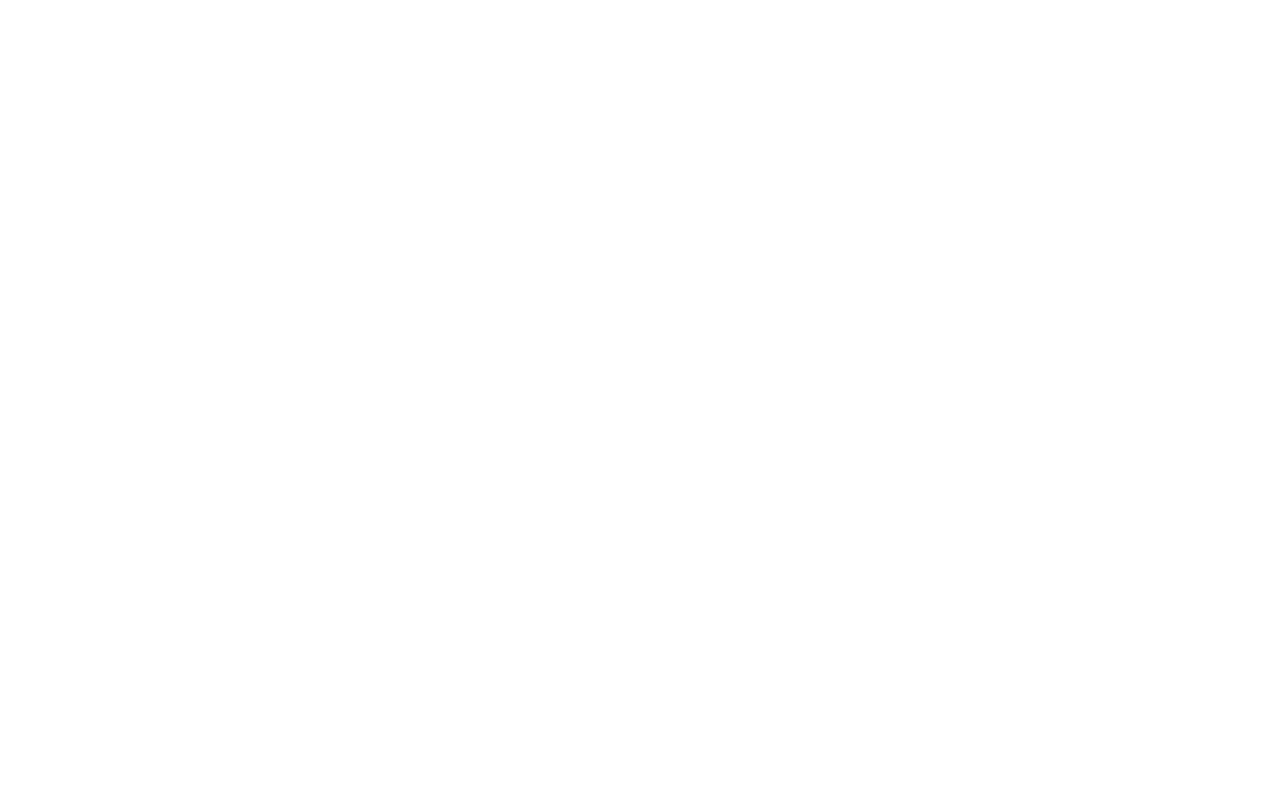
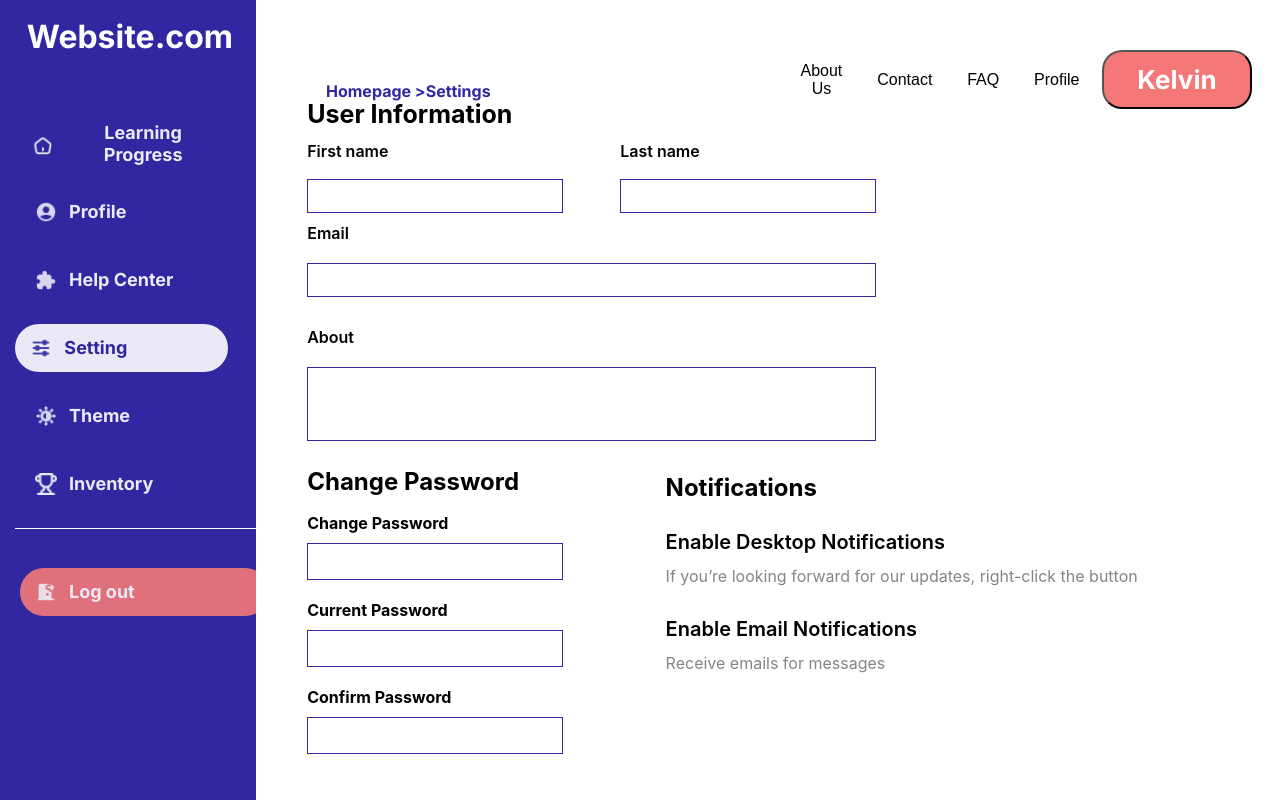
Before and after one commit to Networking-Platform/NetWhiz, a React (Create React App) app: page /settings in a window 1280 px wide. Before the commit this address had no page. Built offline with nearby package versions, Linux system fonts and the light colour scheme.

Commit message:
fixed build errors

```diff
--- a/src/App.tsx
+++ b/src/App.tsx
@@ -12,6 +12,7 @@
 import "@fontsource/inter/700.css";
 import { BrowserRouter as Router, Route, Routes, useNavigate } from 'react-router-dom';
 import View from './Components/View';
+import Settings from './Components/Settings';
 
 function App() {
 
@@ -58,6 +59,10 @@
     setPage('Progress');
   }
 
+  const toSettingsPage = () => {
+    setPage('Settings');
+  }
+
   return (
     <div>
       <Routes>
@@ -96,6 +101,7 @@
                                             InventoryHandler={toInventoryPage}
                                             backToHomeHandler={backToHome}
                                             ProgressHandler={toProgressPage}
+                                            SettingsHandler={toSettingsPage}
                                           />} />
         <Route path="/inventory" element={<Inventory
                                               ProfileHandler={toProfilePage}
@@ -107,6 +113,7 @@
                                               InventoryHandler={toInventoryPage}
                                               backToHomeHandler={backToHome}
                                               ProgressHandler={toProgressPage}
+                                              SettingsHandler={toSettingsPage}
                                             />} />
         <Route path="/inventory/view" element={<View
                                               ProfileHandler={toProfilePage}
@@ -117,6 +124,8 @@
                                               ViewHandler={toViewPage}
                                               InventoryHandler={toInventoryPage}
                                               backToHomeHandler={backToHome}
+                                              SettingsHandler={toSettingsPage}
+                                              ProgressHandler={toProgressPage}
                                             />} />
         <Route path="/progress" element={<Progress
                                               ProfileHandler={toProfilePage}
@@ -126,6 +135,18 @@
                                               getStartedHandler={goToLogin}
                                               InventoryHandler={toInventoryPage}
                                               ProgressHandler={toProgressPage}
+                                              SettingsHandler={toSettingsPage}
+                                            />} />
+        <Route path = "/settings" element={<Settings
+                                              ProfileHandler={toProfilePage}
+                                              aboutUsHandler={toAboutUsPage}
+                                              contactHandler={toContactPage}
+                                              FAQHandler={toFAQPage}
+                                              getStartedHandler={goToLogin}
+                                              InventoryHandler={toInventoryPage}
+                                              ProgressHandler={toProgressPage}
+                                              SettingsHandler={toSettingsPage}
+                                              backToHomeHandler={backToHome}
                                             />} />
       </Routes>
     </div>
--- /dev/null
+++ b/src/Styles/Settings.modules.css
@@ -0,0 +1,105 @@
+#userinfo {
+    color: black;
+    font-size: 25px;
+    font-weight: 650;
+    line-height: 22px;
+    margin-top: 6%;
+    margin-left: 5%;
+}
+
+#about-me-form form {
+    display: flex;
+    flex-direction: column;
+    max-width: 569px;
+    margin-top: 1.5%;
+    margin-left:5%;
+}
+
+#about-me-form input {
+    margin-bottom: 10px;
+    color: #3127A0;
+}
+
+#about-me-form label {
+    font-weight: 600;
+}
+
+#settings-emailaddress {
+    height: 30px;
+    width: 99%;
+    border-style: solid;
+    border-color: #3127A0;
+    border-width: 1.3px;
+
+}
+#settings-about {
+    height: 70px;
+    border-style: solid;
+    border-color: #3127A0;
+    border-width: 1.3px;
+}
+
+#sign-up-fields form {
+    height: 30px;
+}
+
+.settings-name {
+    height: 30px;
+    width: 250px;
+    border-style: solid;
+    border-color: #3127A0;
+    border-width: 1.3px;
+}
+
+#change-password {
+    color: black;
+    font-size: 24px;
+    font-weight: 650;
+    line-height: 22px;
+    margin-left: 5%;
+}
+#change-and-confirm {
+    float: left;
+    margin-left: 5%;
+    margin-top:2%;
+}
+
+#change-input, #current-input, #confirm-input {
+    width: 250px;
+    height: 33px;
+    margin-top: 10px;
+    margin-bottom: 20px;
+    font-size: 16px;
+    border-style: solid;
+    border-color: #3127A0;
+    border-width: 1.3px;
+}
+
+#change-and-confirm label {
+    font-weight: 700;
+}
+
+#noti {
+    margin-left:40%;
+    margin-top: -1.5%;
+}
+
+#notifications {
+    color: black;
+    font-size: 24px;
+    font-weight: 650;
+    line-height: 22px;
+}
+
+.not-black-text {
+    margin-top: 5%;
+    font-size: 20px;
+    font-weight: 600;
+}
+
+.not-grey-text {
+    margin-top: 2%;
+    color: #858587;
+    font-size: 16px;
+    font-weight: 400;
+}
--- a/src/Styles/Sidebar.css
+++ b/src/Styles/Sidebar.css
@@ -215,6 +215,29 @@
     justify-content: flex-start; /* Align children to the left */
     padding-left: 15px; /* Adding space for the icon */
 }
+#sidebar-selected-setting-button {
+    position: absolute;
+    width: 83%;
+    height: 48px;
+    left: 6%;
+    top: calc(120px + 3 * (48px + 20px));
+    font-family: Inter, sans-serif;
+    font-style: normal;
+    font-weight: 700;
+    font-size: 18px;
+    line-height: 22px;
+    color: #3127A0;
+    opacity: 0.9;
+    z-index: 1000;
+    background-color: #FFFFFF;
+    border: none; /* Removing border */
+    border-radius: 30px;
+    cursor: pointer;
+    display: flex; /* Add display flex to align children in a row */
+    align-items: center; /* Align children vertically in the center */
+    justify-content: flex-start; /* Align children to the left */
+    padding-left: 15px; /* Adding space for the icon */
+}
 
 #sidebar-selected-inventory-button img {
     width: 22px;
@@ -245,12 +268,18 @@
     padding-left: 15px; /* Adding space for the icon */
 }
 
+
 #sidebar-setting-button img {
     width: 22px;
     height: 22px;
     margin-right: 12px;
 }
 
+#sidebar-selected-setting-button img {
+    width: 22px;
+    height: 22px;
+    margin-right: 12px;
+}
 #separation-line {
     position: absolute;
     width: 250px;
--- a/src/Styles/SignUp.modules.css
+++ b/src/Styles/SignUp.modules.css
@@ -31,6 +31,7 @@
     flex-direction: column;
     max-width: 700px;
     margin-top: 9%;
+    margin-right:10%;
 }
 
 #sign-up-form input {
```
Also changed, not shown: src/Images/learning_selected_icon.png (added), src/Images/setting_selected_icon.png (added).
